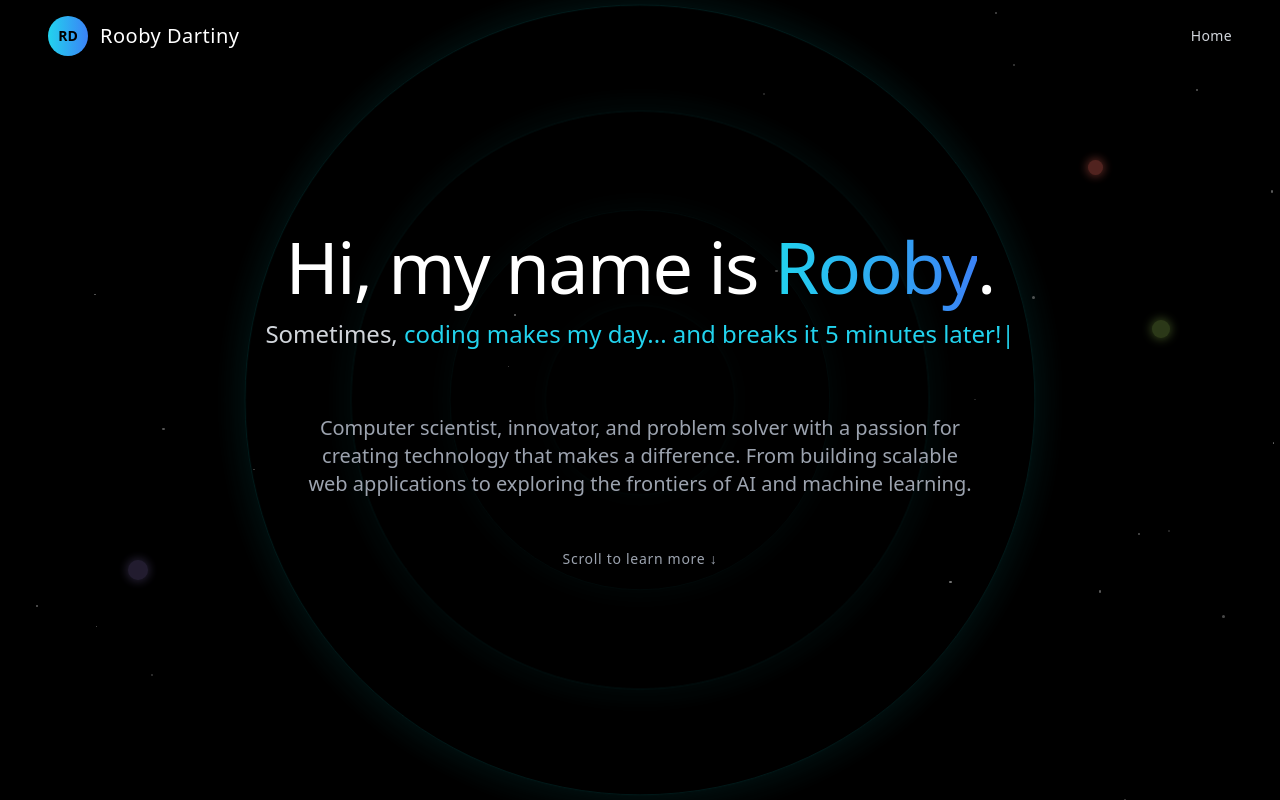
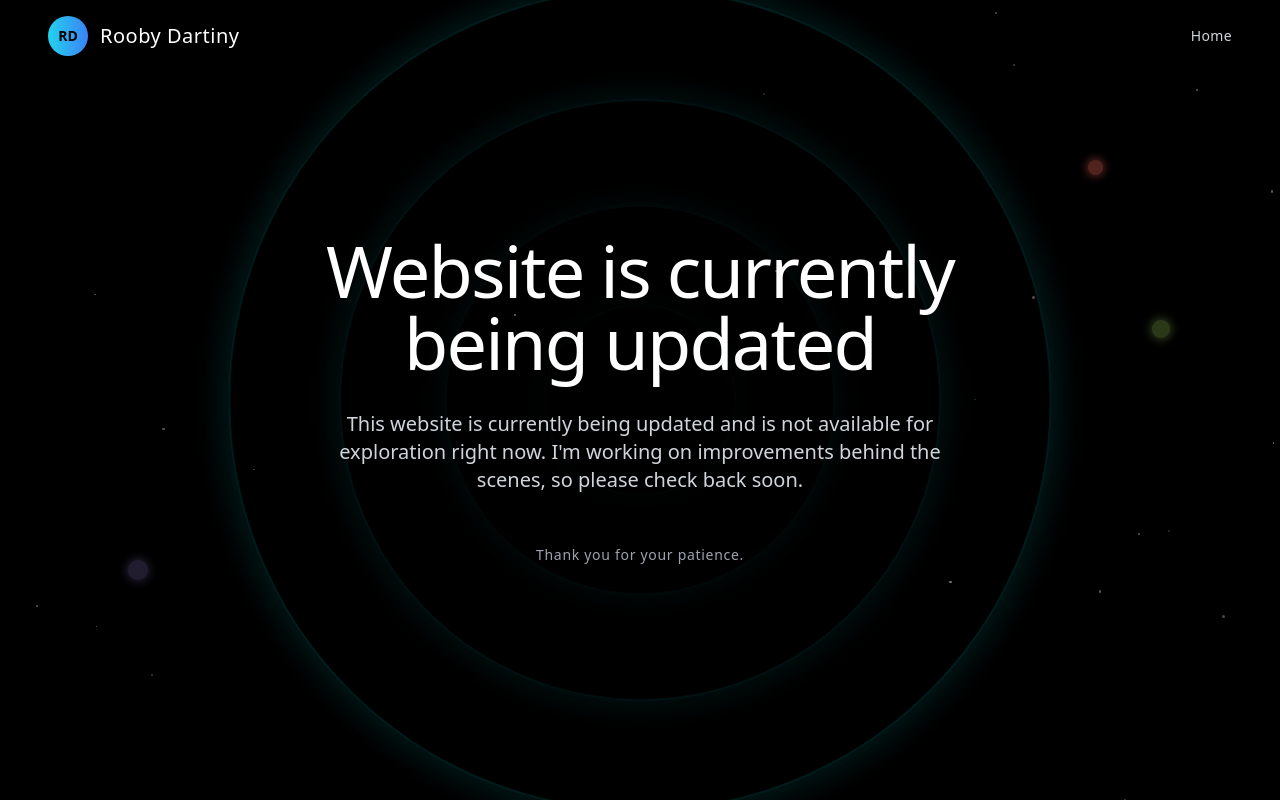
Before and after one commit to RoobyD/portfolio-website, a React (Vite) app: page / in a window 1280 px wide. Shown: the top 800 px of the page. Built offline with nearby package versions, Linux system fonts and the light colour scheme.

Commit message:
website under  maintenance 1.2

```diff
--- a/src/App.jsx
+++ b/src/App.jsx
@@ -1,17 +1,11 @@
 import React from 'react';
 import Layout from './components/Layout.jsx';
 import Home from './components/Home.jsx';
-import About from './components/About.jsx';
-import Projects from './components/Projects.jsx';
-import Contact from './components/Contact.jsx';
 
 function App() {
   return (
     <Layout>
       <Home />
-      <About />
-      <Projects />
-      <Contact />
     </Layout>
   );
 }
--- a/src/components/Home.jsx
+++ b/src/components/Home.jsx
@@ -1,66 +1,24 @@
-import React, { useState, useEffect } from 'react';
+import React from 'react';
 
-const quotes = [
-  'coding makes my day... and breaks it 5 minutes later!',
-  'I just like trying out new things - just to see how it goes!',
-  'I fix a bug and wonder if I deserve a Nobel Prize!',
-  'I go absolutely wild when Barcelona scores a goal!',
-  'I like working out!',
-  'I like playing FootBall(Soccer)!'
-];
-
-const Home = () => {
-  const [currentText, setCurrentText] = useState('');
-  const [currentIndex, setCurrentIndex] = useState(0);
-  const [isDeleting, setIsDeleting] = useState(false);
-
-  // Typing animation effect
-  useEffect(() => {
-    const current = quotes[currentIndex];
-    const timeout = setTimeout(() => {
-      setCurrentText((prev) =>
-        isDeleting ? current.substring(0, prev.length - 1) : current.substring(0, prev.length + 1)
-      );
-
-      if (!isDeleting && currentText === current) {
-        setTimeout(() => setIsDeleting(true), 2000);
-      } else if (isDeleting && currentText === '') {
-        setIsDeleting(false);
-        setCurrentIndex((currentIndex + 1) % quotes.length);
-      }
-    }, isDeleting ? 50 : 100);
-
-    return () => clearTimeout(timeout);
-  }, [currentText, isDeleting, currentIndex]);
-
-  return (
+const Home = () => (
   <section id="home" className="min-h-screen flex flex-col items-center justify-center text-center px-4">
-      <div className="max-w-4xl mx-auto">
-        <div className="mb-8 space-y-4">
+    <div className="max-w-3xl mx-auto">
+      <div className="mb-8">
         <h1 className="text-5xl md:text-7xl font-light tracking-tight">
-            Hi, my name is <span className="font-normal bg-gradient-to-r from-cyan-400 to-blue-500 bg-clip-text text-transparent">Rooby</span>.
+          Website is currently being updated
         </h1>
-          <div className="text-xl md:text-2xl font-light text-gray-300 h-16 flex flex-col items-center">
-            <div className="mb-2">
-              Sometimes, <span className="text-cyan-400">{currentText}</span><span className="animate-pulse text-cyan-400">|</span>
       </div>
-          </div>
-        </div>
-        <p className="text-lg md:text-xl font-light text-gray-400 max-w-2xl mx-auto leading-relaxed">
-          Computer scientist, innovator, and problem solver with a passion for creating technology that makes a difference.
-          From building scalable web applications to exploring the frontiers of AI and machine learning.
+      <p className="text-lg md:text-xl font-light text-gray-300 max-w-2xl mx-auto leading-relaxed">
+        This website is currently being updated and is not available for exploration right now.
+        I'm working on improvements behind the scenes, so please check back soon.
       </p>
       <div className="mt-12">
-          <a
-            href="#about"
-            className="inline-block text-sm font-light text-gray-400 hover:text-white transition-colors duration-300 tracking-wider"
-          >
-            Scroll to learn more ↓
-          </a>
+        <span className="inline-block text-sm font-light text-gray-400 tracking-wider">
+          Thank you for your patience.
+        </span>
       </div>
     </div>
   </section>
 );
-};
 
 export default Home;
```
Lines whose indentation alone changed are shown as unchanged.
